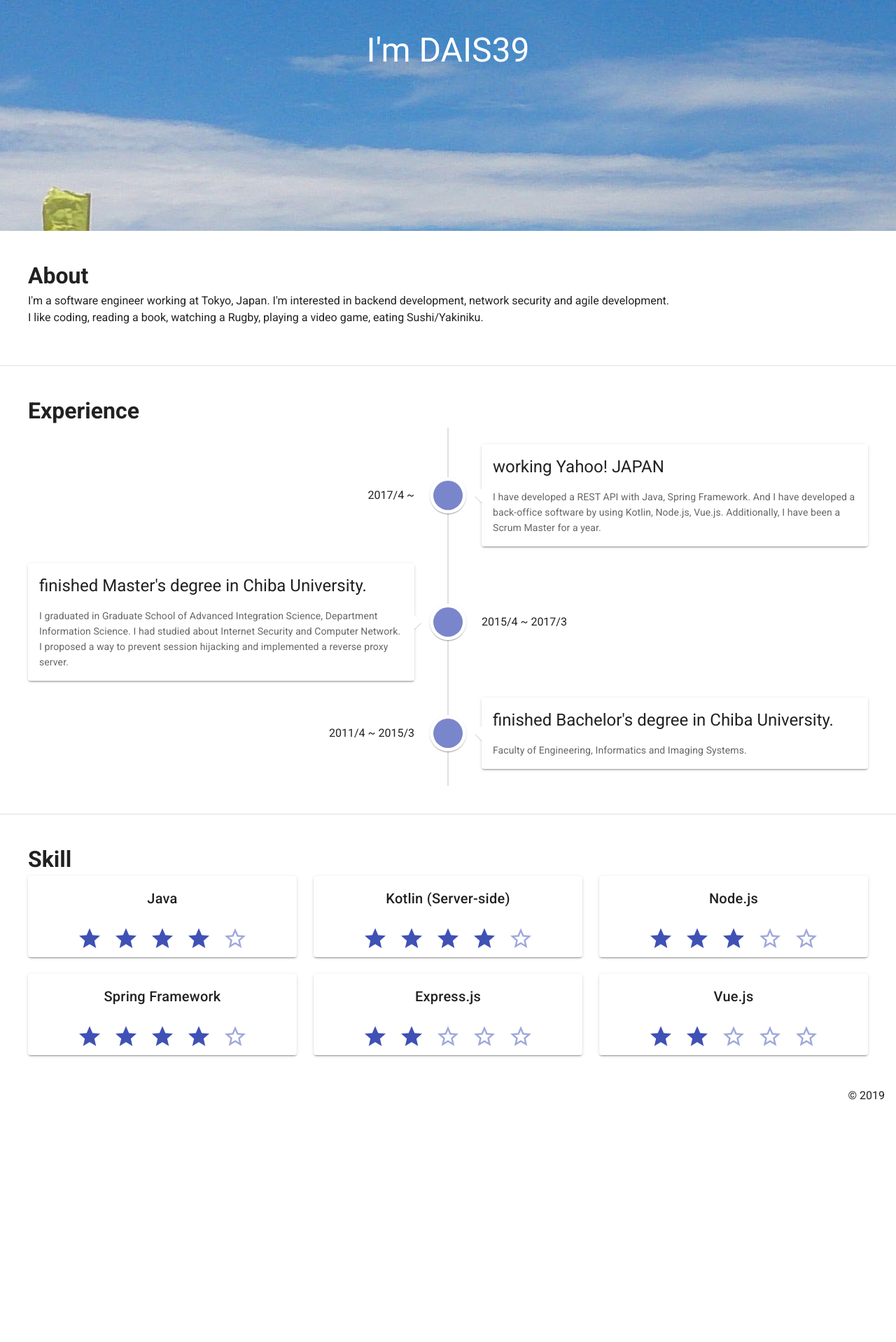
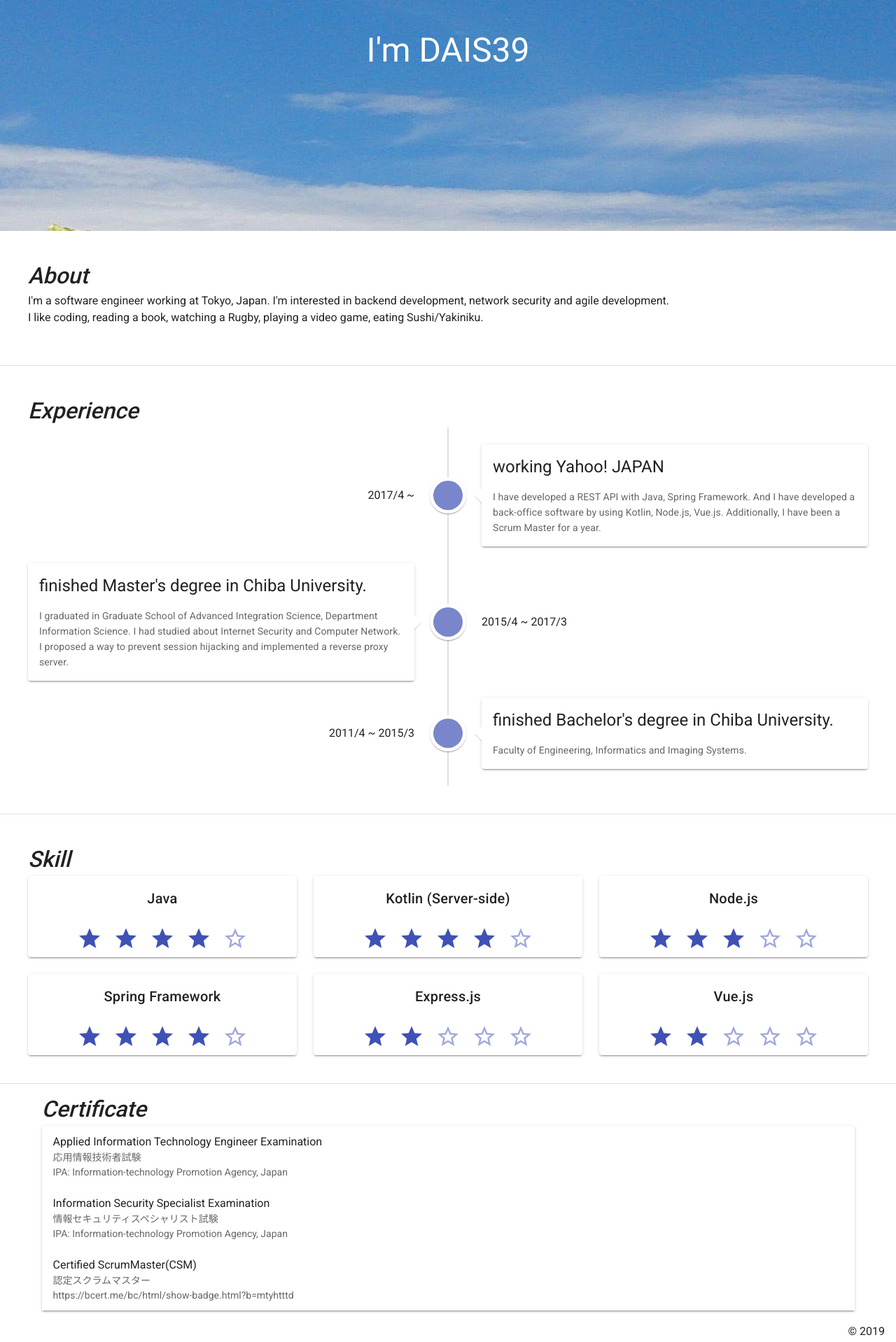
Before and after one commit to daisuzz/portfolio, a Vue app: page / in a window 1280 px wide. Shown: the part 234-2152 px from the top of the page at 70% size. Before the commit the page ends 1818 px from the top, so only its background shows below. Built offline with nearby package versions, Linux system fonts and the light colour scheme.

Commit message:
add certificate and icon

```diff
--- a/package.json
+++ b/package.json
@@ -8,11 +8,13 @@
     "lint": "vue-cli-service lint"
   },
   "dependencies": {
+    "@mdi/js": "^4.4.95",
     "core-js": "^2.6.5",
     "vue": "^2.6.10",
     "vuetify": "^2.0.0"
   },
   "devDependencies": {
+    "@mdi/font": "^4.4.95",
     "@vue/cli-plugin-babel": "^3.11.0",
     "@vue/cli-plugin-eslint": "^3.11.0",
     "@vue/cli-service": "^3.11.0",
--- a/src/App.vue
+++ b/src/App.vue
@@ -1,5 +1,5 @@
 <template>
-  <v-app>
+  <v-app >
     <DHeader/>
     <v-content>
       <DTopImage/>
@@ -8,6 +8,8 @@
       <DExperience/>
       <v-divider></v-divider>
       <DSkill/>
+      <v-divider></v-divider>
+      <DCertificate></DCertificate>
     </v-content>
 
     <DFooter/>
@@ -21,6 +23,7 @@
     import DSkill from "./components/DSkill";
     import DFooter from "./components/DFooter";
     import DTopImage from "./components/DTopImage";
+    import DCertificate from "./components/DCertificate";
 
     export default {
         name: "App",
@@ -30,6 +33,7 @@
             DTopImage: DTopImage,
             DExperience: DExperience,
             DSkill: DSkill,
+            DCertificate: DCertificate,
             DFooter: DFooter
         }
     };
--- a/src/components/DAbout.vue
+++ b/src/components/DAbout.vue
@@ -1,6 +1,6 @@
 <template>
   <v-content class="mx-10 py-10">
-    <h1>About</h1>
+    <h1 class="font-italic font-weight-medium">About</h1>
     <p>
       I'm a software engineer working at Tokyo, Japan. I'm interested in backend development, network security and agile development.<br/>
       I like coding, reading a book, watching a Rugby, playing a video game, eating Sushi/Yakiniku.
--- /dev/null
+++ b/src/components/DCertificate.vue
@@ -0,0 +1,41 @@
+<template>
+  <v-container>
+    <h1 class="font-italic font-weight-medium">Certificate</h1>
+    <v-card
+        class="mx-auto"
+        tile
+    >
+      <v-list-item three-line>
+        <v-list-item-content>
+          <v-list-item-title>Applied Information Technology Engineer Examination</v-list-item-title>
+          <v-list-item-subtitle>応用情報技術者試験</v-list-item-subtitle>
+          <v-list-item-subtitle>IPA: Information-technology Promotion Agency, Japan</v-list-item-subtitle>
+        </v-list-item-content>
+      </v-list-item>
+      <v-list-item three-line>
+        <v-list-item-content>
+          <v-list-item-title>Information Security Specialist Examination</v-list-item-title>
+          <v-list-item-subtitle>情報セキュリティスペシャリスト試験</v-list-item-subtitle>
+          <v-list-item-subtitle>IPA: Information-technology Promotion Agency, Japan</v-list-item-subtitle>
+        </v-list-item-content>
+      </v-list-item>
+      <v-list-item three-line>
+        <v-list-item-content>
+          <v-list-item-title>Certified ScrumMaster(CSM)</v-list-item-title>
+          <v-list-item-subtitle>認定スクラムマスター</v-list-item-subtitle>
+          <v-list-item-subtitle>https://bcert.me/bc/html/show-badge.html?b=mtyhtttd</v-list-item-subtitle>
+        </v-list-item-content>
+      </v-list-item>
+    </v-card>
+  </v-container>
+</template>
+
+<script>
+    export default {
+        name: "DCertificate"
+    }
+</script>
+
+<style scoped>
+
+</style>
--- a/src/components/DExperience.vue
+++ b/src/components/DExperience.vue
@@ -1,6 +1,6 @@
 <template>
   <v-content class="mx-10 py-10">
-    <h1>Experience</h1>
+    <h1 class="font-italic font-weight-medium">Experience</h1>
     <v-timeline>
       <v-timeline-item
           v-for="experience in experiences"
--- a/src/components/DHeader.vue
+++ b/src/components/DHeader.vue
@@ -2,16 +2,35 @@
   <div>
     <v-app-bar color="white darken-4">
       <v-toolbar-title class="headline text-uppercase">
-        <span class="font-weight-light">PORTFOLIO PAGE</span>
+        <span class="font-italic font-weight-light">PORTFOLIO PAGE</span>
       </v-toolbar-title>
       <v-spacer></v-spacer>
+      <v-btn icon href="https://github.com/dais39" target="_blank">
+        <v-icon x-large>{{ gitHubSvgPath }}</v-icon>
+      </v-btn>
+      <v-btn icon href="https://twitter.com/dais39_" target="_blank">
+        <v-icon x-large>{{ twitterSvgPath }}</v-icon>
+      </v-btn>
+      <v-btn icon href="https://www.linkedin.com/in/daisaku-suzuki-1a37aa161/" target="_blank">
+        <v-icon x-large>{{ linkedinSvgPath }}</v-icon>
+      </v-btn>
+      <v-btn icon href="https://iikanji.hatenablog.jp" target="_blank">
+        <v-icon x-large>{{ textSvgPath }}</v-icon>
+      </v-btn>
     </v-app-bar>
 
   </div>
 </template>
 <script>
+    import { mdiGithubCircle, mdiTwitterCircle, mdiLinkedinBox, mdiTagTextOutline } from '@mdi/js';
     export default {
-        name: "DHeader"
+        name: "DHeader",
+        data: () => ({
+            twitterSvgPath: mdiTwitterCircle,
+            gitHubSvgPath: mdiGithubCircle,
+            linkedinSvgPath: mdiLinkedinBox,
+            textSvgPath: mdiTagTextOutline
+        }),
     };
 </script>
 
--- a/src/components/DSkill.vue
+++ b/src/components/DSkill.vue
@@ -1,6 +1,6 @@
 <template>
   <v-content class="mx-10 py-10">
-    <h1>Skill</h1>
+    <h1 class="font-italic font-weight-medium">Skill</h1>
     <div class="text-center">
       <v-row
           v-for="i in 2"
--- a/src/plugins/vuetify.js
+++ b/src/plugins/vuetify.js
@@ -1,5 +1,6 @@
 import Vue from "vue";
 import Vuetify from "vuetify/lib";
+import '@mdi/font/css/materialdesignicons.css'
 
 Vue.use(Vuetify);
 
```
Also changed, not shown: 1 other file (tests, documents, lock files or other folders).
